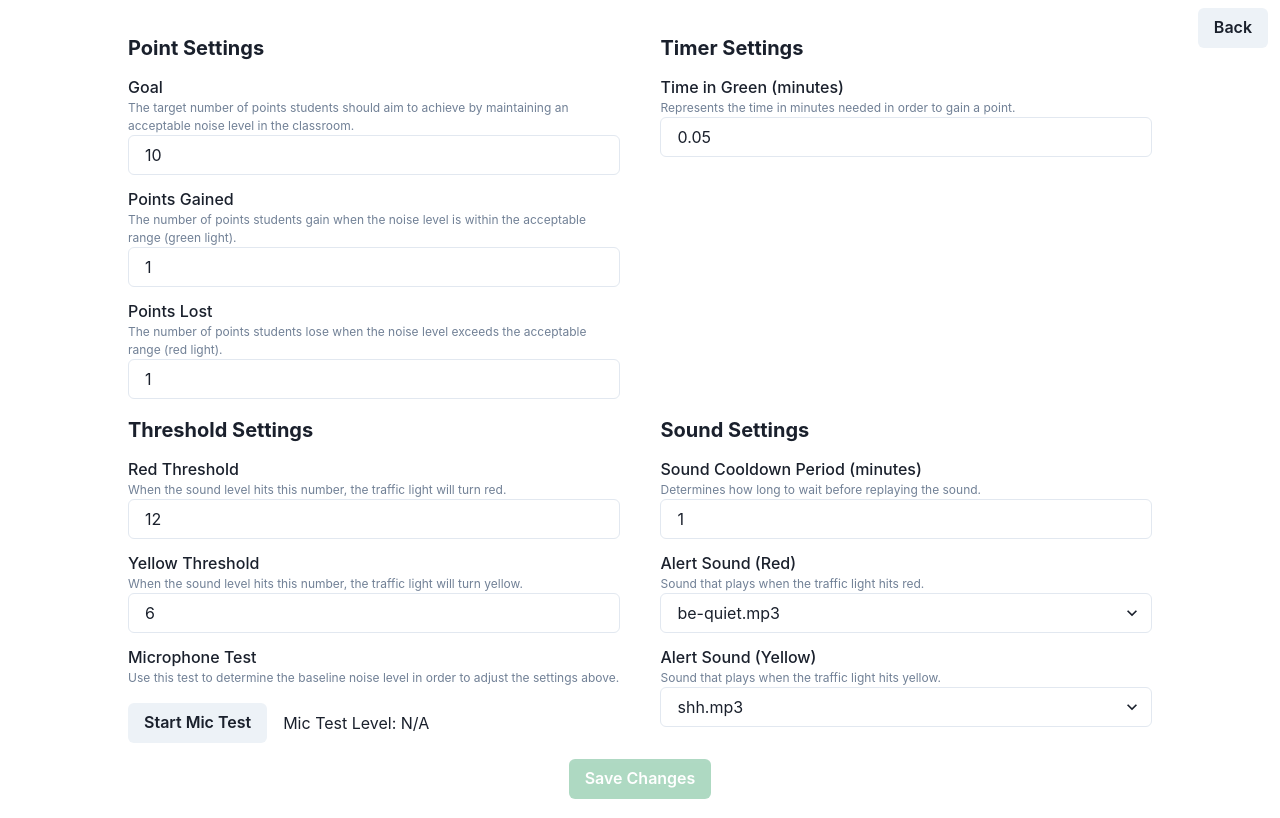
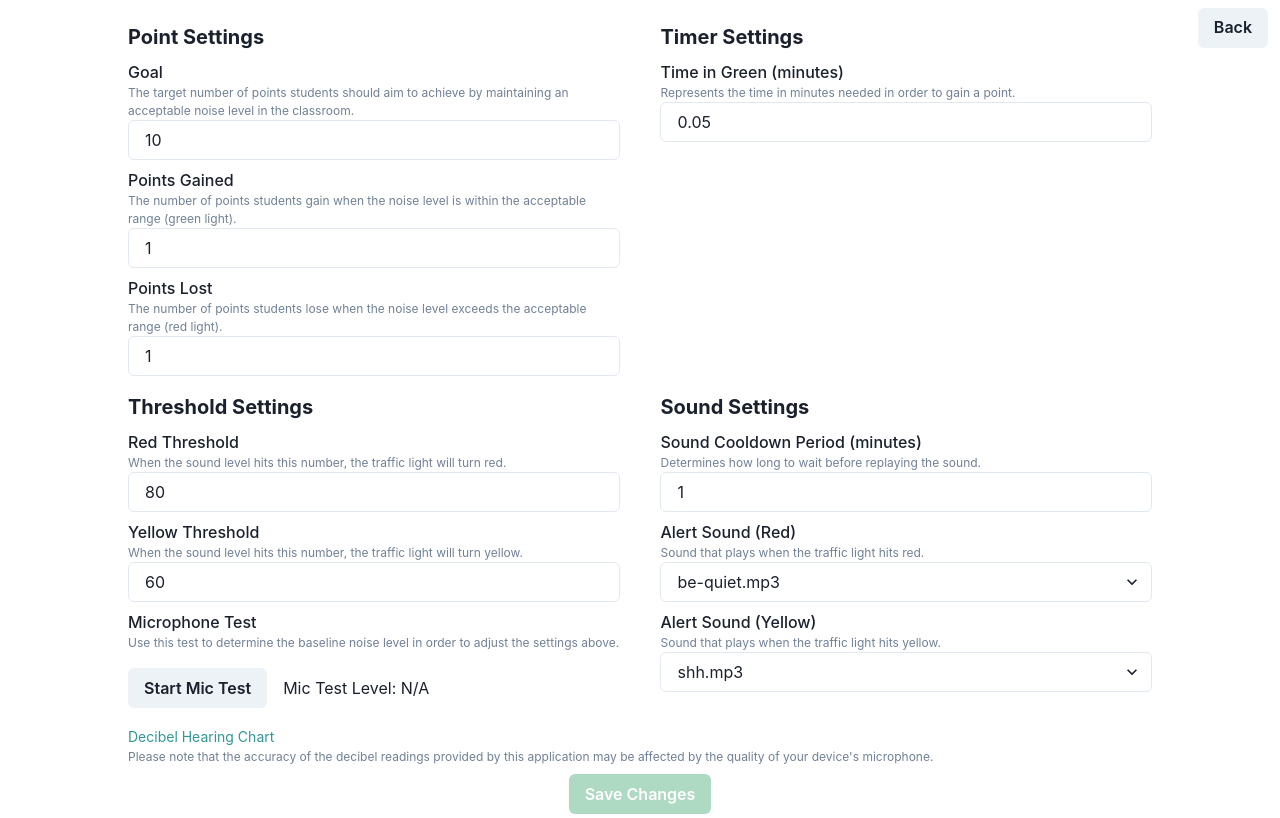
Before and after one commit to daryt/class-games, a React (Vite) app: page /settings in a window 1280 px wide. Built offline with nearby package versions, Linux system fonts and the light colour scheme.

Commit message:
Refactor to use Float32 instead of Uint8 to give better calculations
This also updates the useVolumeLevel hook to use decibels. This changes
the output readings to better align with: https://www.cdc.gov/nceh/hearing_loss/what_noises_cause_hearing_loss.html

```diff
--- a/src/hooks/useVolumeLevel.ts
+++ b/src/hooks/useVolumeLevel.ts
@@ -4,7 +4,7 @@ const useVolumeLevel = () => {
   const [audio, setAudio] = useState<MediaStream | null>();
   const [audioContext, setAudioContext] = useState<AudioContext>();
   const [analyser, setAnalyser] = useState<AnalyserNode>();
-  const [dataArray, setDataArray] = useState<Uint8Array>(new Uint8Array(0));
+  const [dataArray, setDataArray] = useState<Float32Array>(new Float32Array(0));
   const [source, setSource] = useState<MediaStreamAudioSourceNode>();
   const [soundLevel, setLevel] = useState(0);
 
@@ -13,24 +13,28 @@ const useVolumeLevel = () => {
   const alpha = 0.1; // Smoothing factor for exponential moving average
   const rafId = useRef<number | null>(null);
 
+  const referencePower = 1e-12; // Reference power level
+
   const frequencyHandler = () => {
     if (!rafId.current) {
       return;
     }
-    analyser?.getByteFrequencyData(dataArray);
-    let sumSquares = 0.0;
+    analyser?.getFloatTimeDomainData(dataArray);
+    let sumPower = 0.0;
     for (const amplitude of dataArray) {
-      sumSquares += amplitude * amplitude;
+      const power = Math.pow(amplitude / 255, 2);
+      sumPower += power;
     }
-    const newSoundLevel = Math.sqrt(sumSquares / dataArray.length);
 
-    // Update the sound level using exponential moving average
-    const smoothedSoundLevel = alpha * newSoundLevel + (1 - alpha) * soundLevel;
-    setLevel(Math.round(smoothedSoundLevel));
+    const powerRatio = sumPower / dataArray.length / referencePower;
+    const newSoundLevelInDb = 10 * Math.log10(powerRatio);
+
+    const smoothedSoundLevel = alpha * newSoundLevelInDb + (1 - alpha) * soundLevel;
+    // Use Math.max() to set a lower bound of 0, and scale the result to better match the reference
+    setLevel(Math.round(Math.max(smoothedSoundLevel * 10, 0)));
 
     window.requestAnimationFrame(frequencyHandler);
   };
-
   const stopRecording = useCallback(() => {
     audio?.getTracks().forEach((track) => track.stop());
     setAudio(null);
@@ -54,10 +58,10 @@ const useVolumeLevel = () => {
     setAudioContext(newAudioContext);
 
     const newAnalyser = newAudioContext.createAnalyser();
-    newAnalyser.fftSize = 256;
+    newAnalyser.fftSize = 2048;
     setAnalyser(newAnalyser);
 
-    setDataArray(new Uint8Array(newAnalyser.frequencyBinCount));
+    setDataArray(new Float32Array(newAnalyser.frequencyBinCount));
 
     const newSource = newAudioContext.createMediaStreamSource(audio);
     setSource(newSource);
--- a/src/pages/Settings.tsx
+++ b/src/pages/Settings.tsx
@@ -8,6 +8,7 @@ import {
   Input,
   Text,
   VStack,
+  Link,
 } from "@chakra-ui/react";
 import SoundSelector from "../components/SoundSelector";
 import Header from "../components/Header/index";
@@ -91,7 +92,7 @@ const Settings = () => {
           <form onSubmit={handleSubmit}>
             <Flex wrap="wrap" justifyContent="space-between">
               <Box width={["100%", "48%"]} marginBottom="1rem">
-                <VStack spacing={3} alignItems="flex-start">
+                <VStack spacing={2} alignItems="flex-start">
                   <Text fontSize="xl" fontWeight="bold">
                     Point Settings
                   </Text>
@@ -140,7 +141,7 @@ const Settings = () => {
                 </VStack>
               </Box>
               <Box width={["100%", "48%"]} marginBottom="1rem">
-                <VStack spacing={3} alignItems="flex-start">
+                <VStack spacing={2} alignItems="flex-start">
                   <Text fontSize="xl" fontWeight="bold">
                     Timer Settings
                   </Text>
@@ -161,7 +162,7 @@ const Settings = () => {
                 </VStack>
               </Box>
               <Box width={["100%", "48%"]} marginBottom="1rem">
-                <VStack spacing={3} alignItems="flex-start">
+                <VStack spacing={2} alignItems="flex-start">
                   <Text fontSize="xl" fontWeight="bold">
                     Threshold Settings
                   </Text>
@@ -193,7 +194,7 @@ const Settings = () => {
                       required
                     />
                   </FormControl>
-                  <FormControl id="yellow-min-dec">
+                  <FormControl id="microphone-test">
                     <FormLabel m={0}>Microphone Test</FormLabel>
                     <Text fontSize="xs" color="gray.500">
                       Use this test to determine the baseline noise level in
@@ -220,7 +221,7 @@ const Settings = () => {
                 </VStack>
               </Box>
               <Box width={["100%", "48%"]} marginBottom="1rem">
-                <VStack spacing={3} alignItems="flex-start">
+                <VStack spacing={2} alignItems="flex-start">
                   <Text fontSize="xl" fontWeight="bold">
                     Sound Settings
                   </Text>
@@ -264,7 +265,20 @@ const Settings = () => {
                 </VStack>
               </Box>
             </Flex>
-            <Flex justifyContent="center" marginBottom=".5rem">
+            <Link
+              fontSize="sm"
+              color="teal.500"
+              href="https://www.cdc.gov/nceh/hearing_loss/what_noises_cause_hearing_loss.html"
+              isExternal
+            >
+              Decibel Hearing Chart
+            </Link>
+            <Text fontSize="xs" color="gray.500" marginBottom=".5rem">
+              Please note that the accuracy of the decibel readings provided by
+              this application may be affected by the quality of your device's
+              microphone.
+            </Text>
+            <Flex justifyContent="center" marginBottom=".2rem">
               <Button
                 colorScheme={"green"}
                 isDisabled={!isDirty || isFormEmptyOrNull}
--- a/src/settings.json
+++ b/src/settings.json
@@ -2,8 +2,8 @@
     "addPoints": 1,
     "losePoints": 1,
     "timeInGreen": 0.05,
-    "redMinDec": 12,
-    "yellowMinDec": 6,
+    "redMinDec": 80,
+    "yellowMinDec": 60,
     "goal": 10,
     "rollingWindow": 10,
     "cooldownPeriod": 1,
```
